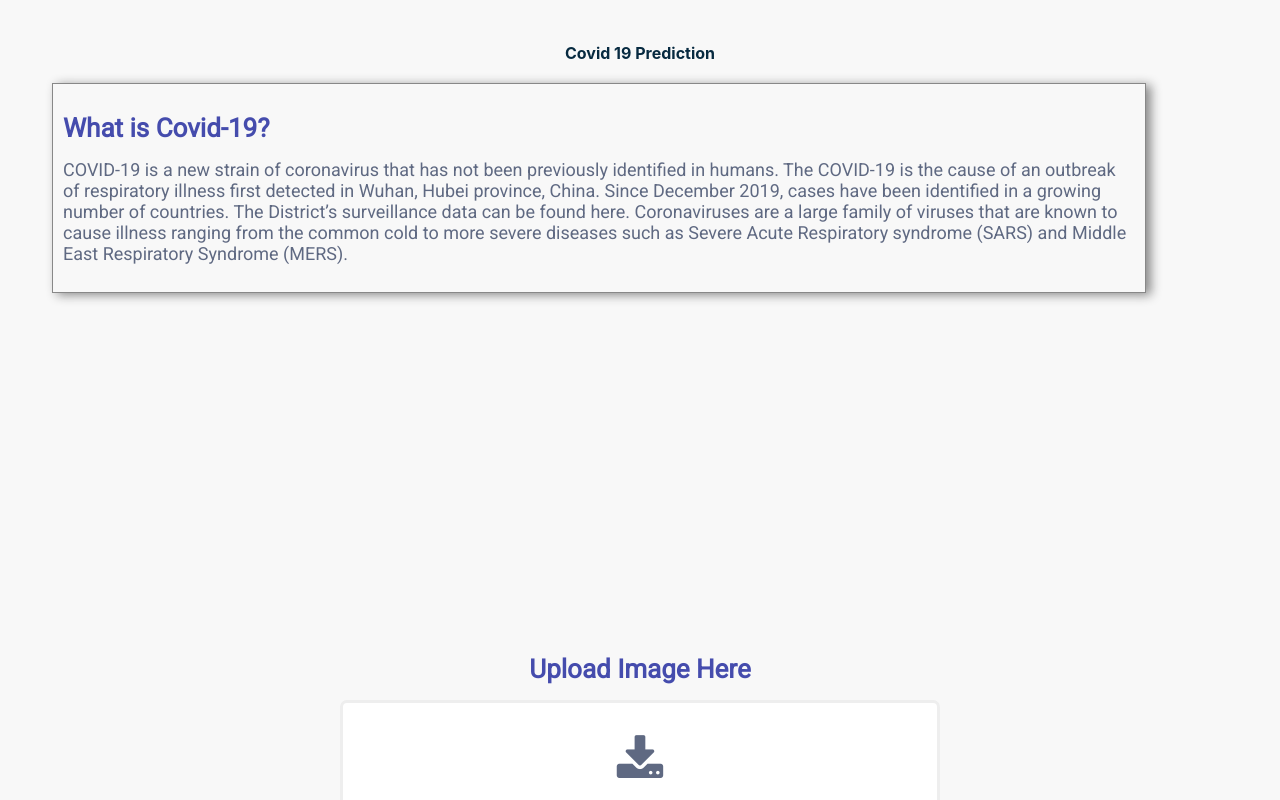
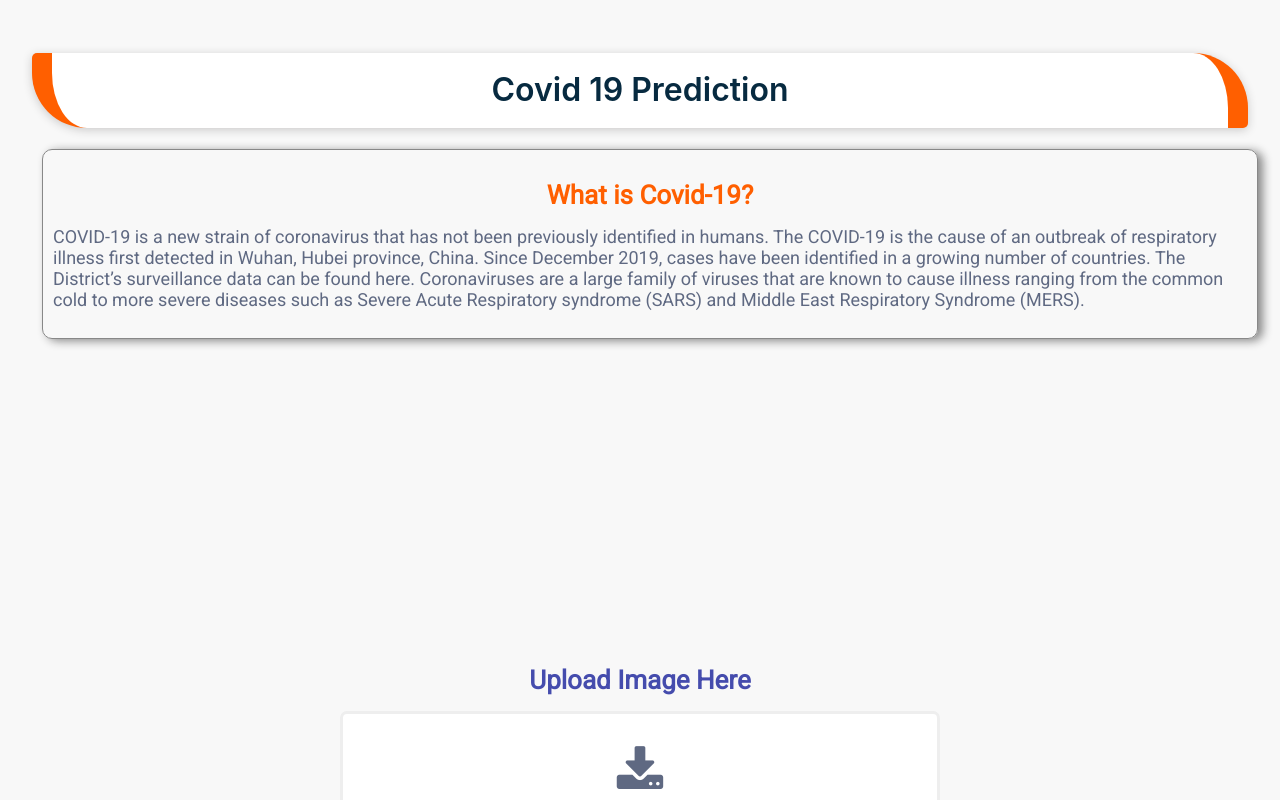
Before and after one commit to nalin-programmer/COVID-Detection-ML, a React (Create React App) app: page / in a window 1280 px wide. Shown: the top 800 px of the page. Built offline with nearby package versions, Linux system fonts and the light colour scheme.

Commit message:
frontend decorated

```diff
--- a/src/App.css
+++ b/src/App.css
@@ -51,3 +51,18 @@ main {
 
   /* transform: translate(0%, -3.75976543%); */
 }
+h1 {
+  font-weight: 600;
+  font-size: 18px;
+  background: #fff;
+  color: #000;
+  padding: 10px;
+  line-height: 1.7em;
+  box-shadow: 0 2px 10px 0 #cac9c9;
+  text-align: center;
+  user-select: none;
+  cursor: pointer;
+  border-left: 20px solid #ff5f00;
+  border-right: 20px solid #ff5f00;
+  border-radius: 5px 55px 5px 55px;
+  }
--- a/src/Main.js
+++ b/src/Main.js
@@ -4,20 +4,21 @@ export default function Main() {
   return (
     <div style={{ height: "100%", width: "100%" }}>
       <center>
-        <h1 style={{ color: "#072a40" }}>Covid 19 Prediction</h1>
+        <h1 style={{ color: "#072a40", fontSize: "2rem" }}>Covid 19 Prediction</h1>
       </center>
       <div style={{ width: "100%", textAlign: "center" }}>
         <div
           style={{
-            width: "90%",
-            margin: "20px",
+            width: "100%",
+            margin: "10px",
             padding: "10px",
             textAlign: "left",
             border: "1px solid #888888",
             boxShadow: "5px 2px 10px #888888",
+            borderRadius: "10px"
           }}
         >
-          <h2>What is Covid-19?</h2>
+          <center><h2 style={{color: "#ff5f00"}}>What is Covid-19?</h2></center>
           <p>
             COVID-19 is a new strain of coronavirus that has not been previously
             identified in humans. The COVID-19 is the cause of an outbreak of
```
Also changed, not shown: 1 other file (tests, documents, lock files or other folders).
